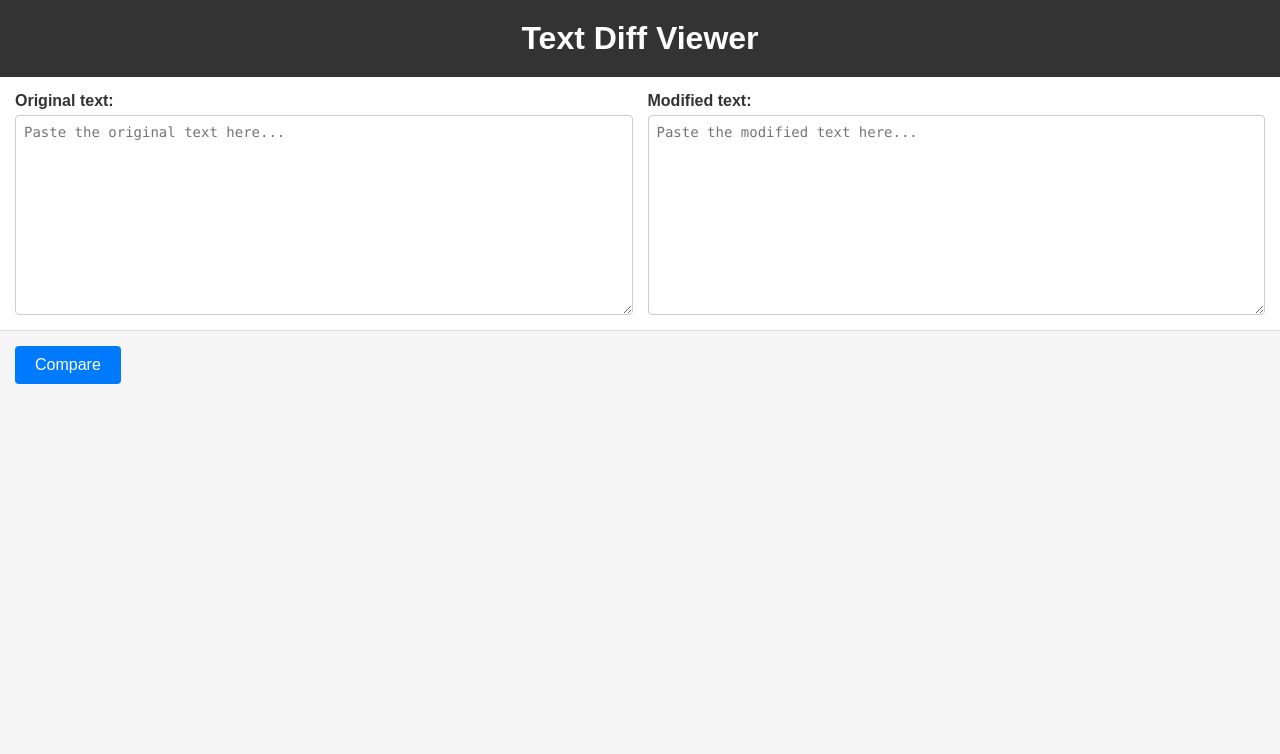
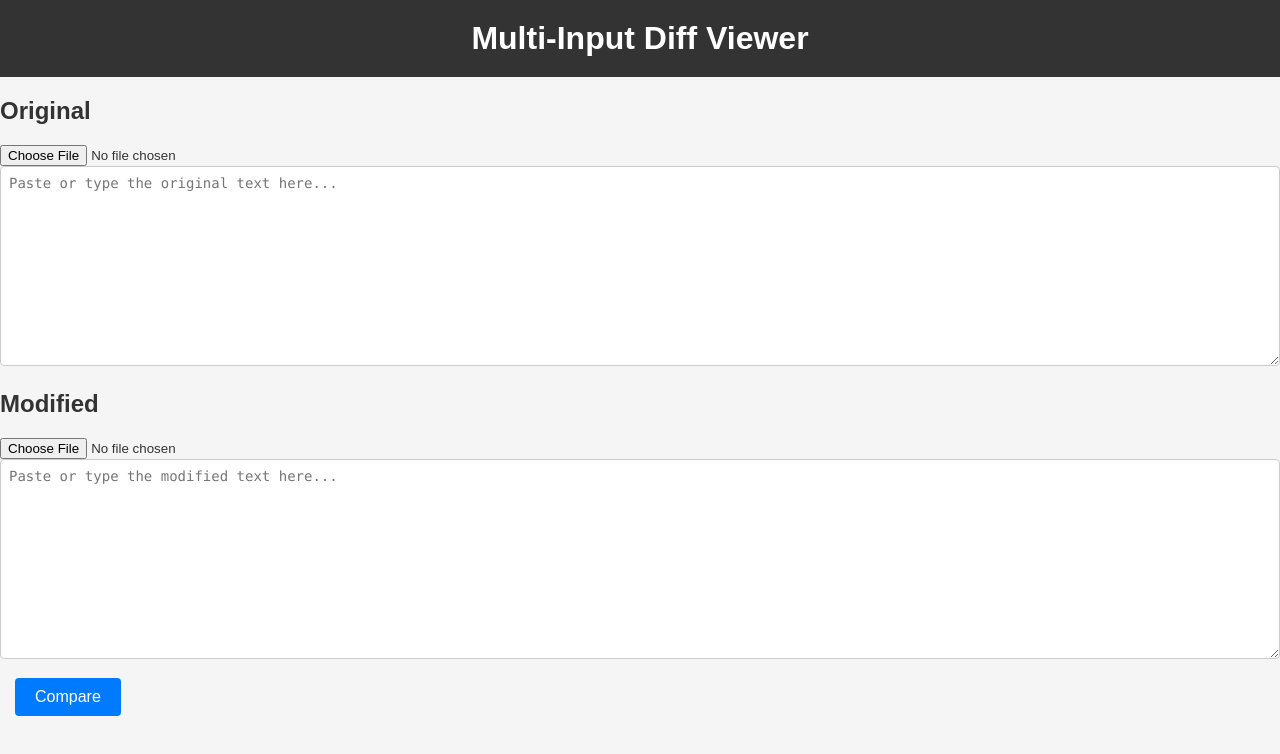
Before and after one commit to 1-Anand/file-diff-viewer, a plain HTML site: page index.html in a window 1280 px wide. Drawn offline with Linux system fonts and the light colour scheme.

Commit message:
Update index.html for Multi-Input Diff Viewer

```diff
--- a/index.html
+++ b/index.html
@@ -1,28 +1,34 @@
 <!DOCTYPE html>
-<!-- index.html for Text Diff Viewer -->
+<!-- index.html for Multi-Input Diff Viewer -->
 <html lang="en">
 <head>
   <meta charset="UTF-8">
-  <title>Text Diff Viewer</title>
+  <title>Multi‑Input Diff Viewer</title>
   <link rel="stylesheet" href="styles.css">
-  <!-- jsdiff library from cdnjs【30450747406193†L36-L38】 -->
+  <!-- Load jsdiff from cdnjs【30450747406193†L36-L38】 -->
   <script src="https://cdnjs.cloudflare.com/ajax/libs/jsdiff/8.0.2/diff.min.js"></script>
 </head>
 <body>
-  <h1>Text Diff Viewer</h1>
+  <h1>Multi‑Input Diff Viewer</h1>
 
-  <div class="text-inputs">
-    <div class="input-container">
-      <label for="text1">Original text:</label>
-      <textarea id="text1" placeholder="Paste the original text here..." rows="10"></textarea>
+  <div class="inputs">
+    <!-- Original input section -->
+    <div class="side">
+      <h2>Original</h2>
+      <input type="file" id="file1" accept=".txt,.text">
+      <textarea id="text1" placeholder="Paste or type the original text here..." rows="10"></textarea>
     </div>
-    <div class="input-container">
-      <label for="text2">Modified text:</label>
-      <textarea id="text2" placeholder="Paste the modified text here..." rows="10"></textarea>
+    <!-- Modified input section -->
+    <div class="side">
+      <h2>Modified</h2>
+      <input type="file" id="file2" accept=".txt,.text">
+      <textarea id="text2" placeholder="Paste or type the modified text here..." rows="10"></textarea>
     </div>
   </div>
 
   <button id="compareBtn">Compare</button>
+
+  <!-- Diff results will be rendered here -->
   <div id="result" class="diff-result"></div>
 
   <script src="diff.js"></script>
```
